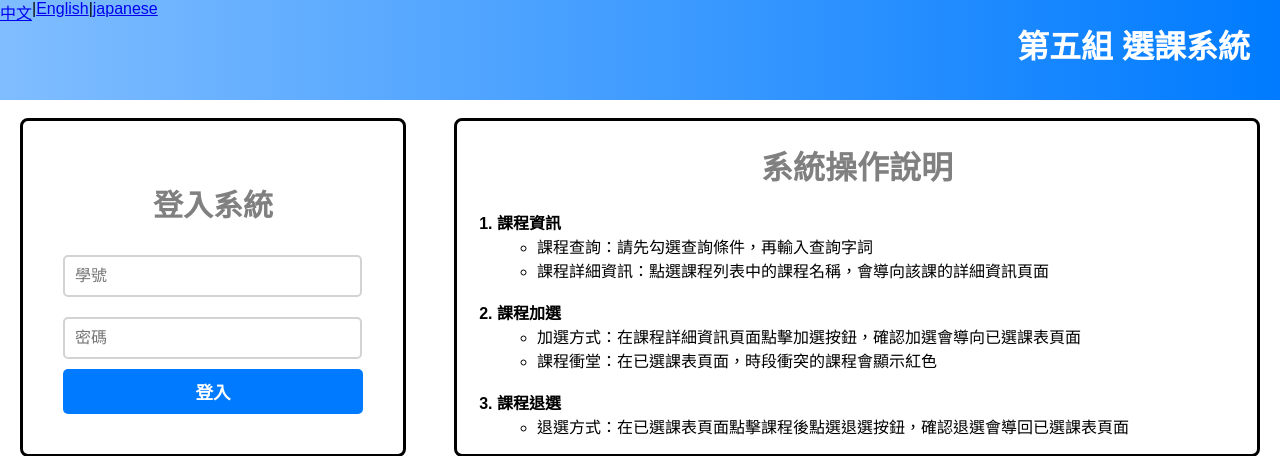
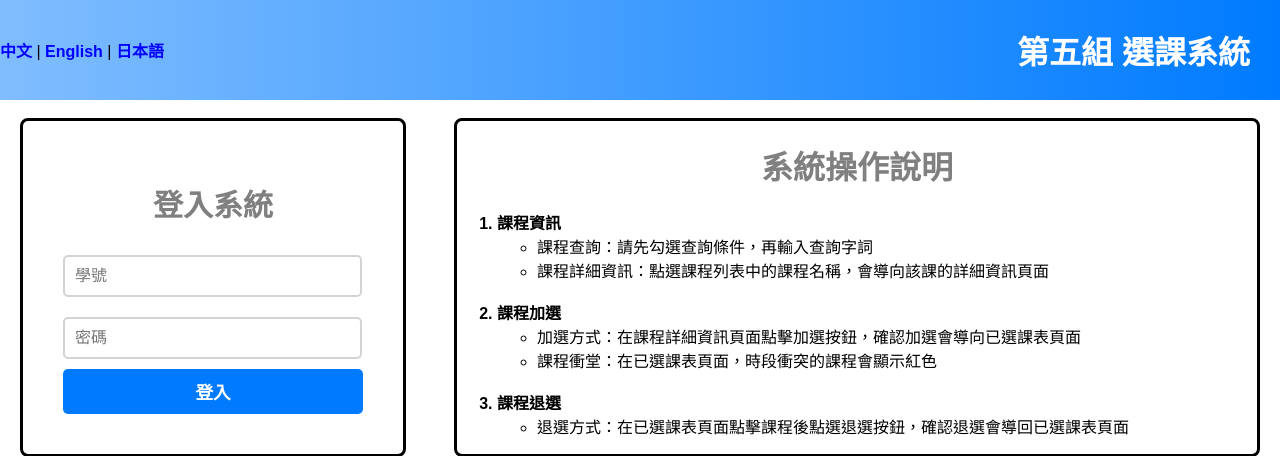
Before and after one commit to Fonzzznkk/D1149665, a Django app: page / in a window 1280 px wide. Shown: the top 456 px of the page. Run offline with Django 5.2, Linux system fonts and the light colour scheme; some libraries are stand-ins or nearby versions.

Commit message:
update all page style

```diff
--- a/software/mysite/myapp/templates/myapp/login.html
+++ b/software/mysite/myapp/templates/myapp/login.html
@@ -51,12 +51,21 @@
             background: linear-gradient(to right, #80bdff, #007bff);
             height: 100px;
             display: flex;
+            align-items: center;
         }
         .header h1 {
             margin-right: 30px;
             margin-left: auto;
             color: white;
             justify-content: center;
+        }
+        .language a {
+            color: blue;
+            text-decoration: none;
+            font-weight: bold;
+        }
+        .language a:hover {
+            color: red;
         }
         /*頁中*/
         .container {
@@ -134,9 +143,11 @@
 <body>
     {% load i18n %}
     <div class="header">
-        <a href="{% url 'switch_language' 'zh-hant' %}">中文</a> |
-        <a href="{% url 'switch_language' 'en' %}">English</a> |
-        <a href="{% url 'switch_language' 'ja' %}">japanese</a>
+        <div class="language">
+            <a href="{% url 'switch_language' 'zh-hant' %}"> 中文 </a> |
+            <a href="{% url 'switch_language' 'en' %}"> English </a> |
+            <a href="{% url 'switch_language' 'ja' %}"> 日本語 </a>
+        </div>
         <h1>{% trans "第五組 選課系統" %}</h1>
     </div>
     <br>
@@ -172,7 +183,7 @@
             </ol>
         </div>
     </div>
-    <div class="footer"> {% trans "© 開發者：軟體工程開發實務第五組" %} </div>
+    <div class="footer"> © 開發者：軟體工程開發實務第五組 </div>
     <script>
 
         $('#login-button').click(function () {
```
Also changed, not shown: software/mysite/myapp/templates/myapp/course_detail.html (+14 -3 lines), software/mysite/myapp/templates/myapp/coursesearch.html (+15 -4 lines), software/mysite/myapp/templates/myapp/homepage.html (+14 -3 lines), software/mysite/myapp/templates/myapp/selected_courses.html (+14 -3 lines).
